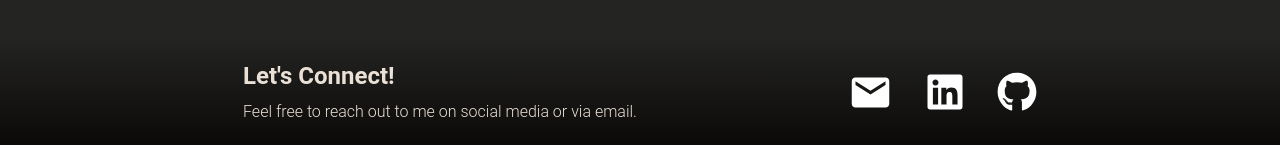
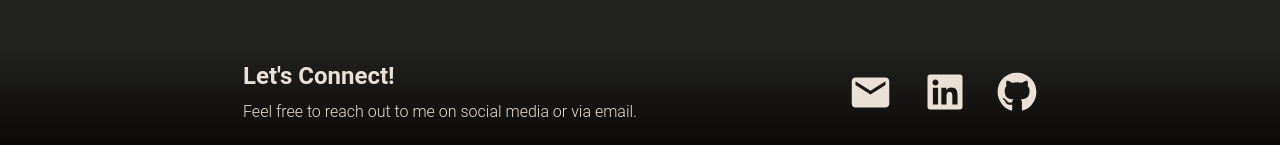
Before and after one commit to kolekikuta/portfolioWebste, a React (Create React App) app in the folder portfolio_website/: page / in a window 1280 px wide. Shown: the part 2418-2563 px from the top of the page. Built offline with nearby package versions, Linux system fonts and the light colour scheme; the HTML template or start-up script is replaced by a standard one.

Commit message:
footer colors

```diff
--- a/portfolio_website/src/Footer.js
+++ b/portfolio_website/src/Footer.js
@@ -17,14 +17,14 @@ export default function Footer() {
             <p className="text-md font-light">Feel free to reach out to me on social media or via email.</p>
             </div>
             <div className="flex justify-center items-center space-x-8">
-                <a href="mailto:kolekikuta@gmail.com" className="block text-white text-xl hover:text-secondary transition">
-                    <MdEmail className="inline-block" size={45}/>
+                <a href="mailto:kolekikuta@gmail.com">
+                    <MdEmail className="inline-block text-primary-text hover:text-secondary transition-colors duration-300" size={45}/>
                 </a>
-                <a href="https://www.linkedin.com/in/kolekikuta/" target="_blank" rel="noopener noreferrer" className="text-white text-2xl hover:text-secondary transition-colors duration-300">
-                  <FaLinkedin className="inline-block" size={40}/>
+                <a href="https://www.linkedin.com/in/kolekikuta/" target="_blank" rel="noopener noreferrer">
+                  <FaLinkedin className="inline-block text-primary-text hover:text-secondary transition-colors duration-300" size={40}/>
                 </a>
-                <a href="https://github.com/kolekikuta" target="_blank" rel="noopener noreferrer" className="text-white text-2xl hover:text-secondary transition-colors duration-300">
-                  <FaGithub className="inline-block" size={40}/>
+                <a href="https://github.com/kolekikuta" target="_blank" rel="noopener noreferrer">
+                  <FaGithub className="inline-block text-primary-text hover:text-secondary transition-colors duration-300" size={40}/>
                 </a>
             </div>
         </footer>
```
